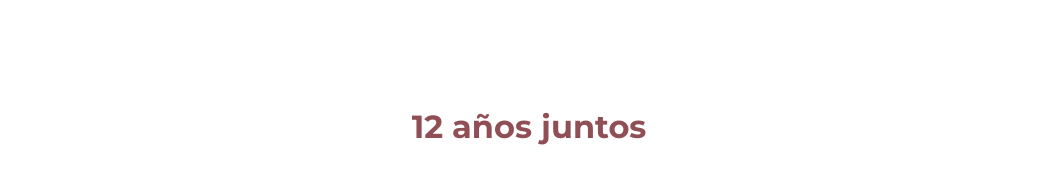
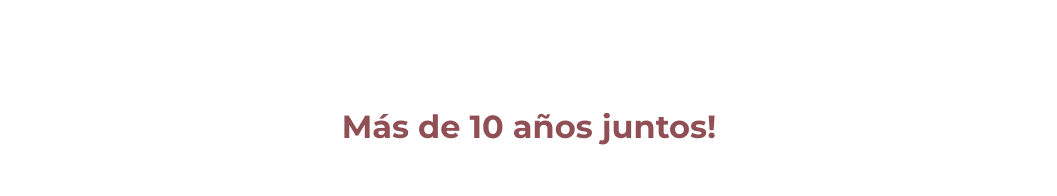
Before and after one commit to pilarynacho/pilarynacho.github.io, a plain HTML site: page index.html in a window 1280 px wide. Shown: the part 1557-1753 px from the top of the page, without its empty margins (111-1168 px from the left). Drawn offline with nearby package versions, Linux system fonts and the light colour scheme; grey boxes are pictures that could not be loaded.

Commit message:
cambio texto?

```diff
--- a/index.html
+++ b/index.html
@@ -72,7 +72,7 @@
       </div>
       <div class="photos">
         <h1 style="width: 100%; margin: 50px 0px; font-size: 32px;">
-12 años juntos        </h1>
+Más de 10 años juntos!       </h1>
       </div>
     </section>
     <section class="asistencia">
```
